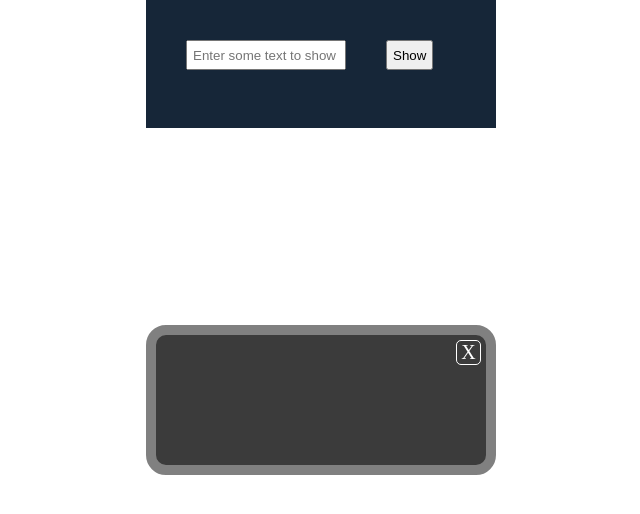
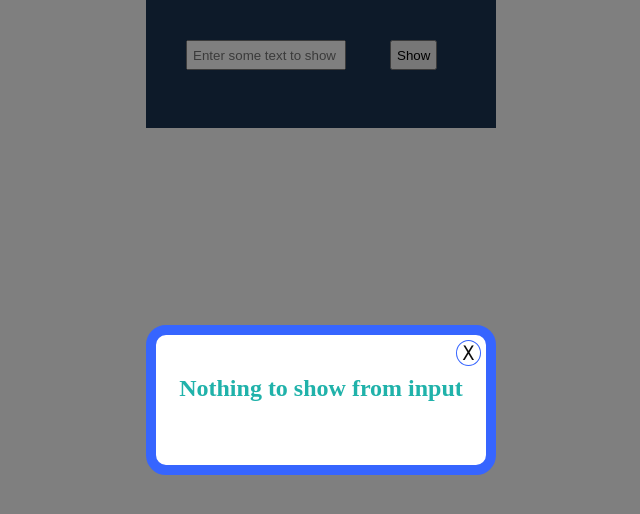
Before and after one commit to darkodavidovic/ultraLightPopupBox, a plain HTML site: page index.html in a window 1280 px wide. Both pictures are taken after a click on the button "Show". Shown: the whole page, without its empty margins (319-959 px from the left). Drawn offline with Linux system fonts and the light colour scheme.

Commit message:
Add files via upload

```diff
--- a/index.html
+++ b/index.html
@@ -5,7 +5,7 @@
     <meta charset="UTF-8">
     <meta name="viewport" content="width=device-width, initial-scale=1.0">
     <meta http-equiv="X-UA-Compatible" content="ie=edge">
-    <title>First website</title>
+    <title>Modal Box popup</title>
 </head>
 <style>
     * {
@@ -13,33 +13,44 @@
         margin: 0;
         box-sizing: border-box;
     }
+
     .nav {
         width: 350px;
         margin: auto;
-        background-color: rgb(22, 38, 56);
+        background-color: rgb(27, 52, 82);
     }
 
     .popupClosed {
         display: none;
     }
 
-    .popupShow {
+    .popup {
+        position: fixed;
+        z-index: 100;
+        left: 0;
+        top: 0;
+        height: 100%;
+        width: 100%;
+        overflow: auto;
+        background-color: rgba(0, 0, 0, 0.5);
+    }
+
+    .popupDialog {
         position: absolute;
         top: 50%;
         left: 50%;
         width: 350px;
         height: 150px;
-        background-color: rgb(59, 59, 59);
-        border: 10px solid grey;
+        background-color: white;
+        border: 10px solid rgb(54, 101, 255);
         border-radius: 20px;
         transform: translate(-50%, -50%);
-        opacity: 1;
         text-align: center;
         transform-origin: top;
-        animation: open 0.1s linear forwards;
+        animation: openPopup 0.2s linear forwards;
     }
 
-    @keyframes open {
+    @keyframes openPopup {
         0% {
             /* extend this margin if your box is wider (50% of width)*/
             margin-left: -175px;
@@ -51,7 +62,6 @@
             transform: scale(1) translate(-50%, -50%);
             opacity: 1;
         }
-
     }
 
     .close {
@@ -59,11 +69,13 @@
         margin-right: 5px;
         margin-top: 5px;
         font-size: 20px;
-        color: white;
+        color: rgb(12, 12, 12);
         width: 25px;
-        border: 1px solid white;
-        border-radius: 5px;
+        border: 1px solid rgb(54, 101, 255);
+        border-radius: 50%;
         cursor: pointer;
+        text-decoration: none;
+        font-family: tahoma;
     }
 
     h2 {
@@ -71,13 +83,14 @@
         padding-top: 40px;
     }
 
-    input{
+    input {
         margin: 40px;
         width: 160px;
         height: 30px;
         padding: 5px;
     }
-    button{
+
+    button {
         height: 30px;
         padding: 5px;
     }
@@ -85,30 +98,45 @@
 
 <body>
     <header class="nav">
-        <input class="input" placeholder="Enter some text to show" type="text"><button
-            onclick="showData()">Show</button>
+        <input class="input" placeholder="Enter some text to show" type="text">
+        <button onclick="showData()">Show</button>
         <br /> <br />
     </header>
+    <div id="popup" class="popupClosed">
+        <div class="popupDialog">
+            <span class="close" onclick="closeBox()">X</span>
+            <h2 class="textData"></d>
+            </h2>
+        </div>
+        <script>
+            const popup = document.querySelector("#popup");
+            const input = document.querySelector(".input");
+            const textData = document.querySelector(".textData");
+            window.addEventListener("click", clickOutside);
 
-    <div id="popup" class="popupClosed">
-        <div class="close" onclick="closeBox()">X</div>
-        <h2 class="textData"></h2>
-    </div>
-
-    <script>
-        var popup = document.getElementById("popup");
-        var input = document.querySelector(".input");
-        var textData = document.querySelector(".textData");
 
             function showData() {
+                if (input.value.length < 1) {
+                    textData.innerHTML = "Nothing to show from input";
+                }
+                else if(input.value.length > 1){
                     textData.innerHTML = input.value;
+                }
                 popup.classList.remove("popupClosed");
-            popup.classList.add("popupShow");
+                popup.classList.add("popup");
             }
 
+
             function closeBox() {
-            popup.classList.remove("popupShow");
+                popup.classList.remove("popup");
                 popup.classList.add("popupClosed");
+            }
+
+            function clickOutside(e) {
+                if (e.target == popup) {
+                    popup.classList.remove("popup");
+                    popup.classList.add("popupClosed");
+                }
             }
         </script>
 </body>
```
Lines whose indentation alone changed are shown as unchanged.
